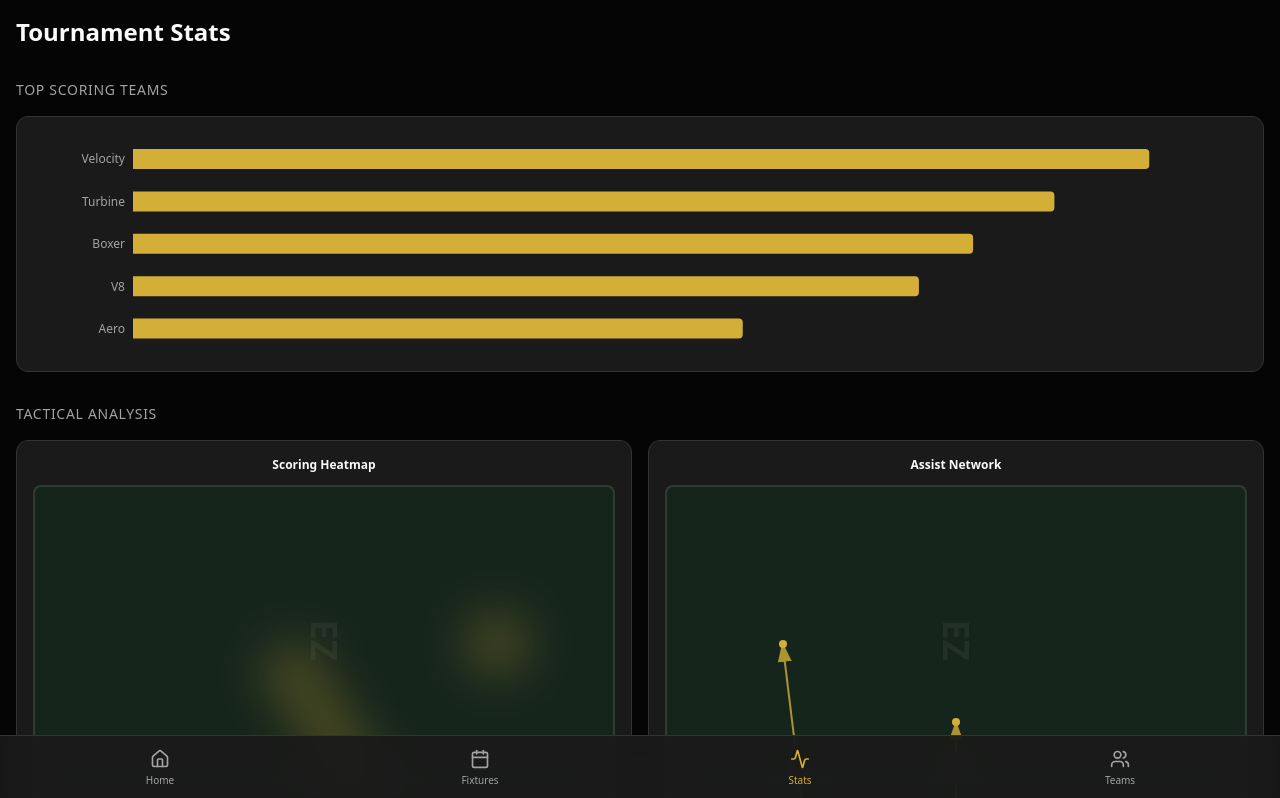
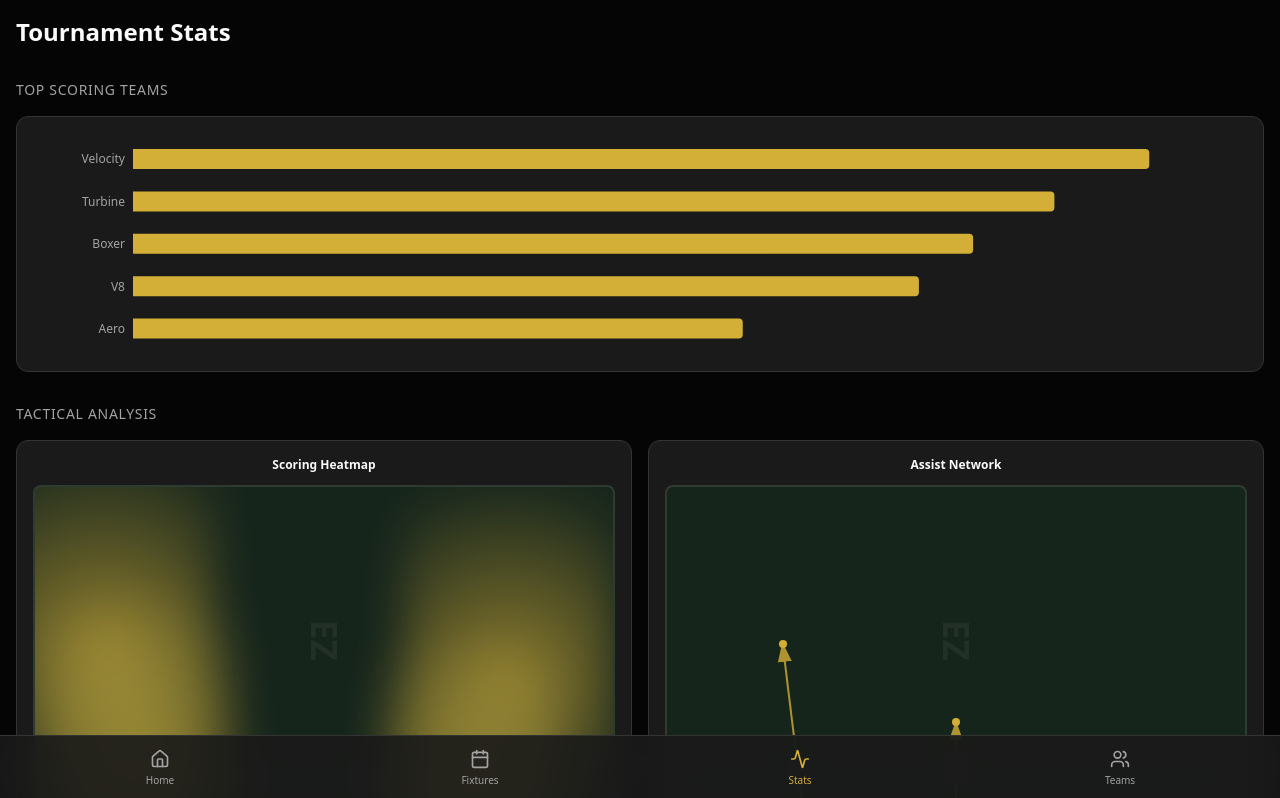
Before and after one commit to julianzu9612/87autos, a Next.js app: page /stats in a window 1280 px wide. Shown: the top 798 px of the page. Built offline with nearby package versions, Linux system fonts and the light colour scheme.

Commit message:
Enhance tactical heatmap

```diff
--- a/src/app/stats/page.tsx
+++ b/src/app/stats/page.tsx
@@ -51,10 +51,16 @@ export default function StatsPage() {
                         <TacticalMap
                             mode="heatmap"
                             events={[
-                                { x: 50, y: 15, type: "goal" }, { x: 45, y: 12, type: "goal" }, { x: 55, y: 18, type: "goal" },
-                                { x: 20, y: 85, type: "goal" }, { x: 25, y: 82, type: "goal" },
-                                { x: 80, y: 10, type: "goal" },
-                                { x: 50, y: 50, type: "turnover" }, { x: 60, y: 45, type: "turnover" }
+                                { x: 12, y: 10, type: "goal", value: 1 },
+                                { x: 18, y: 18, type: "goal", value: 0.8 },
+                                { x: 82, y: 12, type: "goal", value: 0.95 },
+                                { x: 75, y: 20, type: "goal", value: 0.7 },
+                                { x: 22, y: 82, type: "goal", value: 0.85 },
+                                { x: 15, y: 88, type: "goal", value: 0.75 },
+                                { x: 80, y: 85, type: "goal", value: 0.9 },
+                                { x: 70, y: 78, type: "goal", value: 0.65 },
+                                { x: 50, y: 50, type: "turnover", value: 0.4 },
+                                { x: 60, y: 45, type: "turnover", value: 0.4 },
                             ]}
                         />
                         <p className="text-[10px] text-muted-foreground text-center mt-2">
--- a/src/components/TacticalMap.tsx
+++ b/src/components/TacticalMap.tsx
@@ -42,20 +42,31 @@ export function TacticalMap({ events, className, mode = "standard" }: TacticalMa
             {/* Heatmap Layer */}
             {mode === "heatmap" && (
                 <div className="absolute inset-0 z-10">
-                    {events.map((event, i) => (
+                    {events.map((event, i) => {
+                        const intensity = event.value ?? 0.6; // 0..1 controls size/opacity
+                        const size = 18 + intensity * 20; // percent of container width/height
+                        const blur = 12 + intensity * 10;
+                        const baseColor = event.type === "goal" ? "212,175,55" : "255,80,80";
+                        const alpha = 0.35 + intensity * 0.35;
+
+                        return (
                             <div
                                 key={i}
-                            className="absolute rounded-full blur-xl opacity-60"
+                                className="absolute rounded-full"
                                 style={{
                                     left: `${event.x}%`,
                                     top: `${event.y}%`,
-                                width: '15%',
-                                height: '5%',
-                                transform: 'translate(-50%, -50%)',
-                                background: `radial-gradient(circle, ${event.type === 'goal' ? 'rgba(212,175,55,0.8)' : 'rgba(255,50,50,0.6)'} 0%, transparent 70%)`
+                                    width: `${size}%`,
+                                    height: `${size}%`,
+                                    transform: "translate(-50%, -50%)",
+                                    background: `radial-gradient(circle, rgba(${baseColor}, ${alpha}) 0%, rgba(${baseColor}, 0) 65%)`,
+                                    filter: `blur(${blur}px)`,
+                                    mixBlendMode: "screen",
+                                    opacity: 0.9,
                                 }}
                             />
-                    ))}
+                        );
+                    })}
                 </div>
             )}
 
```
Lines whose indentation alone changed are shown as unchanged.
